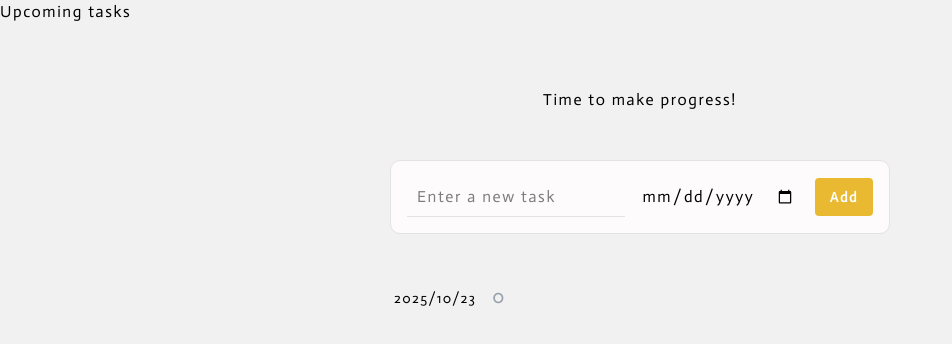
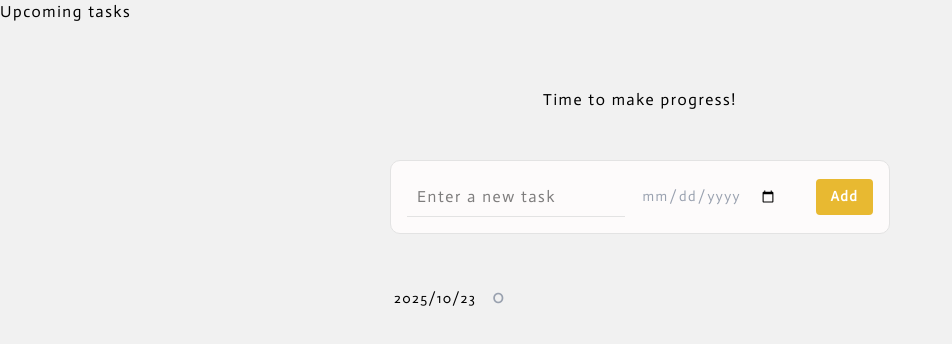
Before and after one commit to Saaka-y/Todo_list, a Next.js app: page / in a window 1280 px wide. Shown: the top 344 px of the page, without its empty margins (0-952 px from the left). Built offline with nearby package versions, Linux system fonts and the light colour scheme; a web font is replaced by a local one.

Commit message:
💄 update design of input

```diff
--- a/src/components/TodoForm.jsx
+++ b/src/components/TodoForm.jsx
@@ -45,7 +45,7 @@ export function TodoForm({ todoList, setTodoList, page }) {
             className={style.todoInput}
             placeholder="Enter a new task"
           />
-          <div className="flex justify-between items-center w-full max-w-[300px] ">
+          <div className="flex justify-between items-center w-full max-w-[300px] text-gray-400 text-sm">
             <input
               type="date"
               value={taskDate}
```
